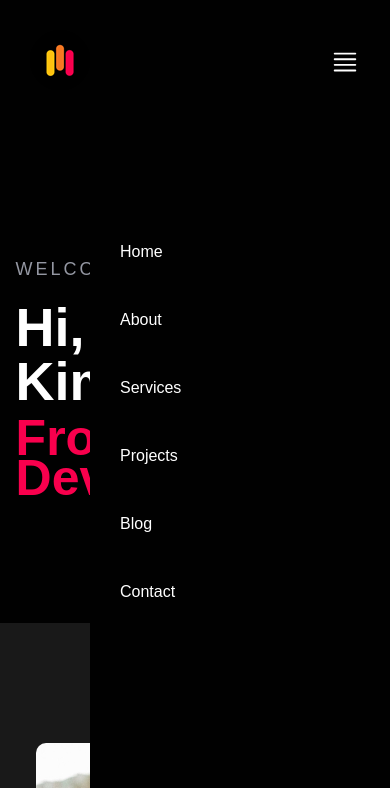
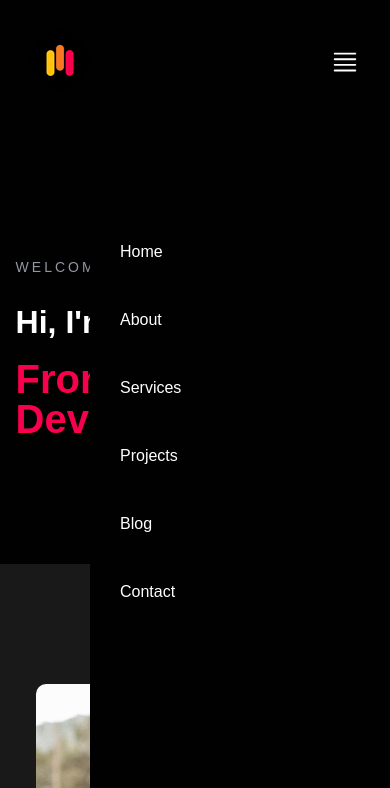
Before and after one commit to dkimd5/react-portfolio, a React (Create React App) app: page / in a window 390 px wide. Shown: the top 788 px of the page. Built offline with nearby package versions, Linux system fonts and the light colour scheme.

Commit message:
425 media query added for home

```diff
--- a/src/Home/Home.css
+++ b/src/Home/Home.css
@@ -90,3 +90,17 @@ li.sideNavbar{
        height: 30px;
    }
 }
+
+@media only screen and (max-width: 425px){
+    h2.home__text{
+        font-size: 32px;
+    }
+
+    h3.home__text {
+        font-size: 40px;
+    }
+
+    h1.home__text {
+        font-size: 14px;
+    }
+}
```
